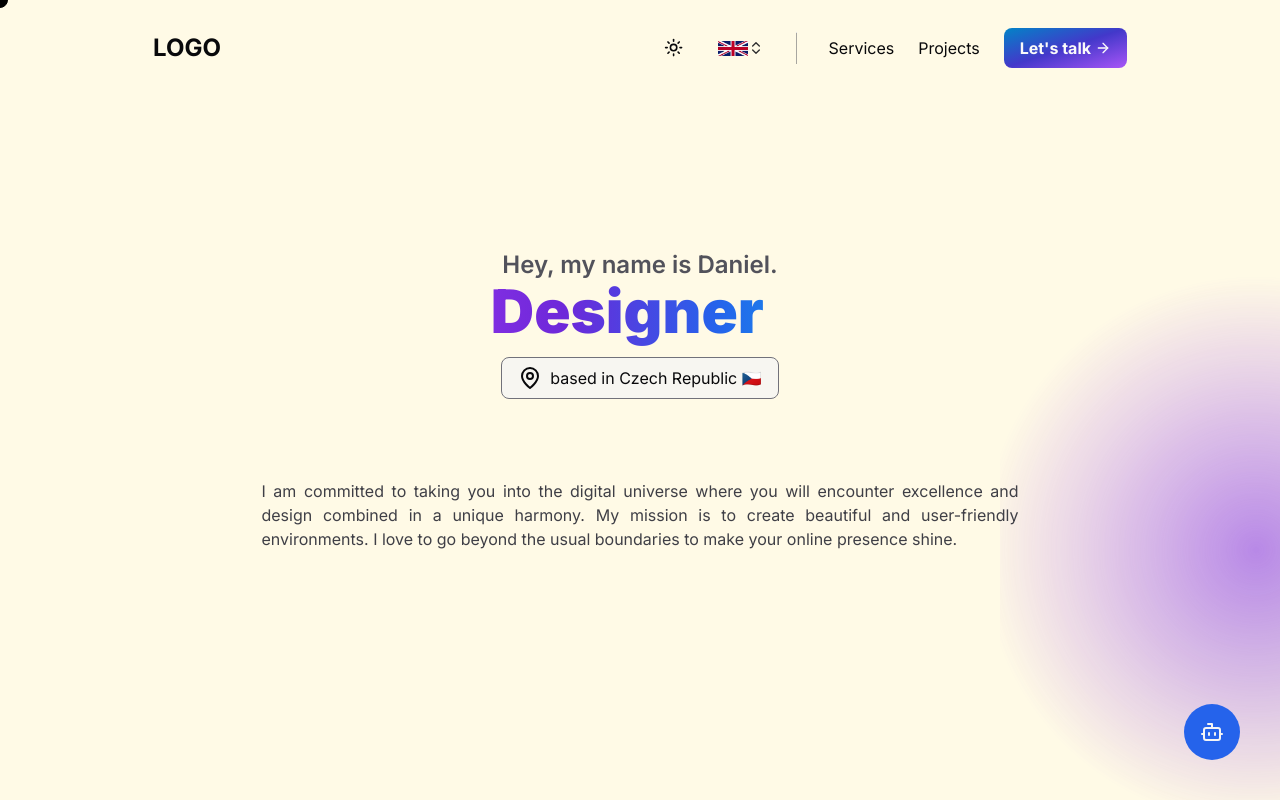
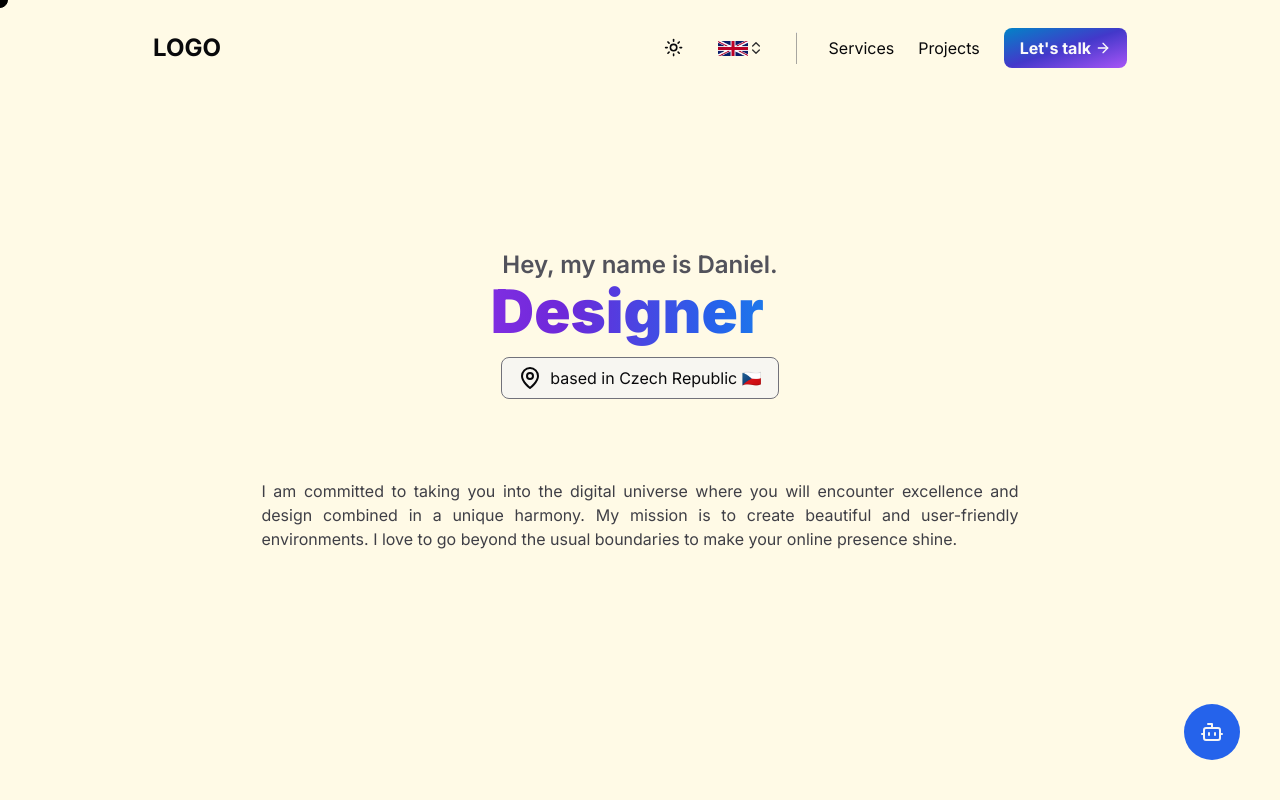
Before and after one commit to ton1czech/baudys, a Next.js app: page / in a window 1280 px wide. Shown: the top 800 px of the page. Built offline with nearby package versions, Linux system fonts and the light colour scheme; what react-chatbot-kit would draw is missing.

Commit message:
🐛BUG FIX: another test

```diff
--- a/components/homepage/hero.tsx
+++ b/components/homepage/hero.tsx
@@ -12,12 +12,12 @@ export const Hero = () => {
 
   return (
     <motion.div
-      className='relative overflow-x-hidden min-h-screen'
+      className='overflow-x-hidden min-h-screen'
       initial={{ opacity: 0 }}
       whileInView={{ opacity: 1 }}
       transition={{ delay: 0.3 }}
     >
-      <Mist />
+      {/* <Mist /> */}
       <Container className='min-h-screen grid place-content-center'>
         <div>
           <h4 className='font-semibold md:text-lg lg:text-xl xl:text-2xl text-zinc-600 -mb-2 relative z-10 text-center 2xl:text-left'>
```
